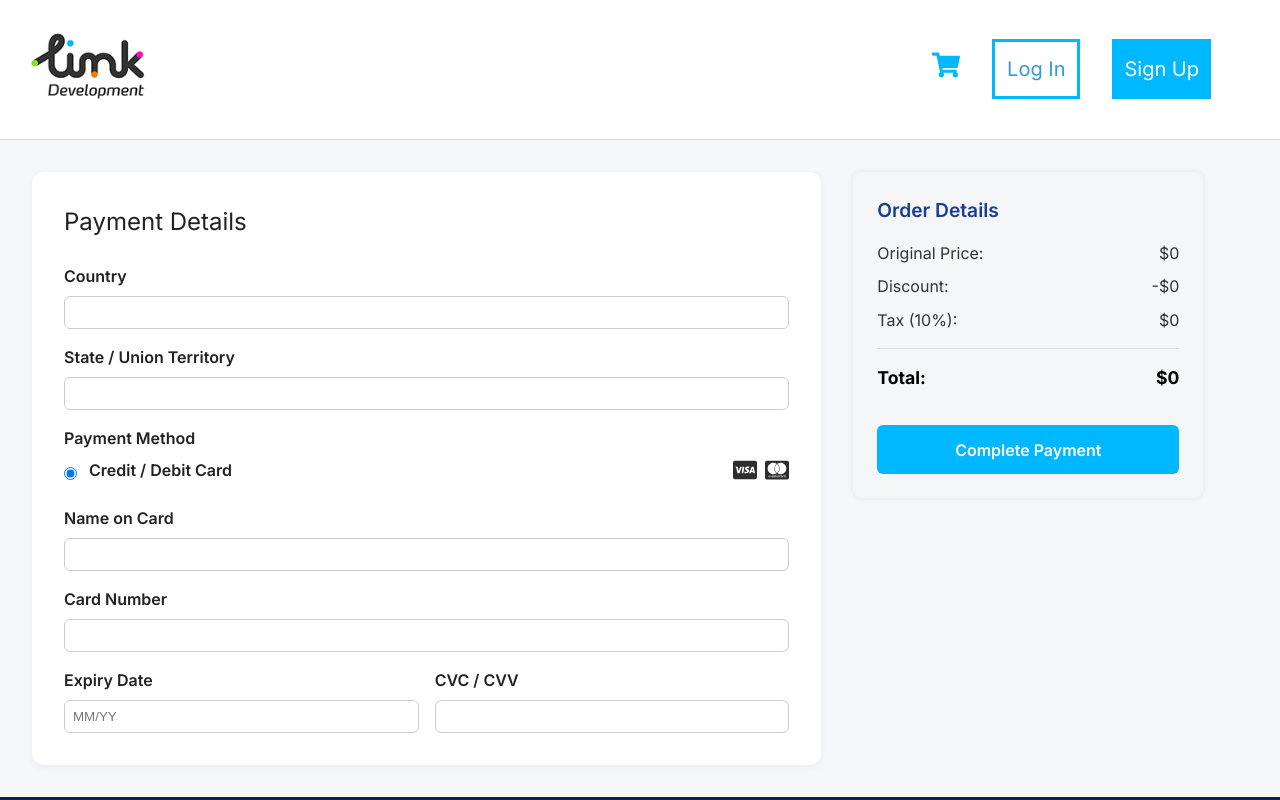
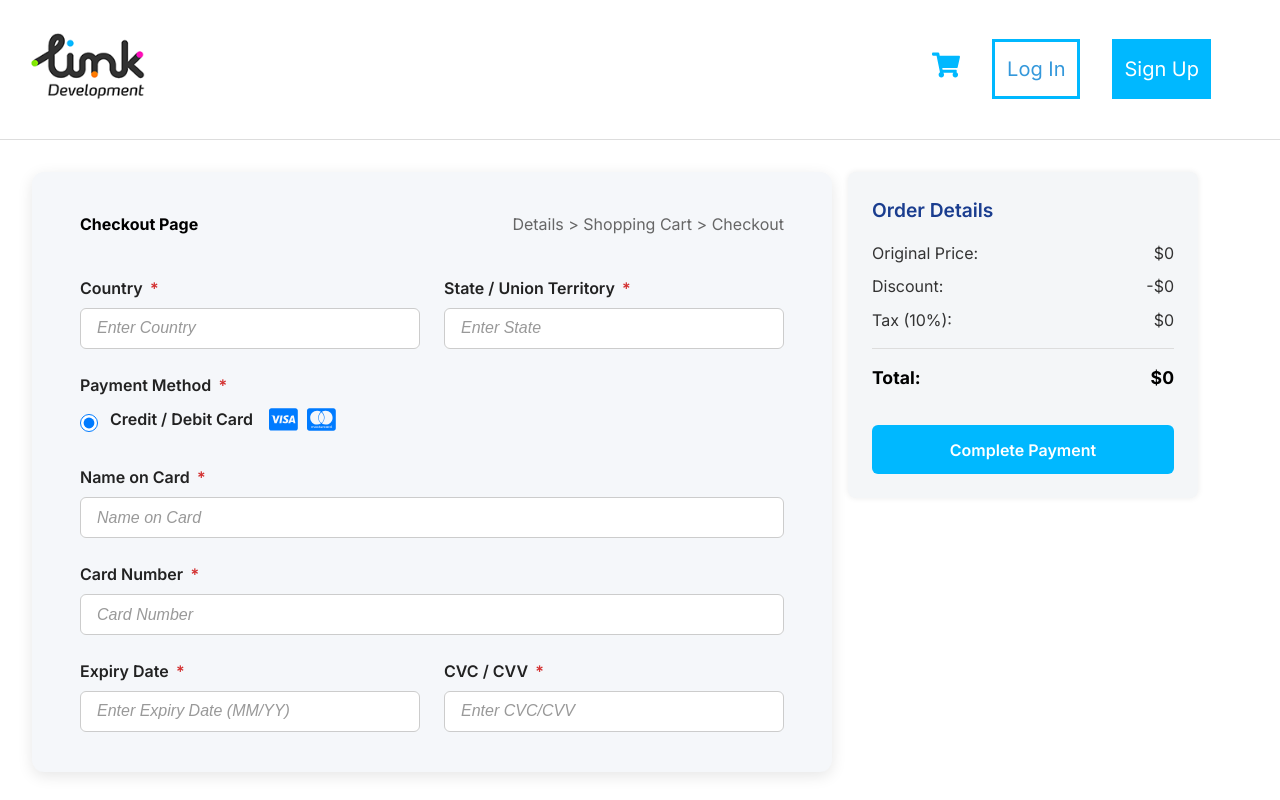
Before and after one commit to YousefKorayem/link-ecommerce-platform-workshop, a React (Vite) app: page /checkout in a window 1280 px wide. Shown: the top 800 px of the page. Built offline with nearby package versions, Linux system fonts and the light colour scheme.

Commit message:
finalized checkout styles

```diff
--- a/src/components/CheckoutPageBody/CheckoutPageBody.scss
+++ b/src/components/CheckoutPageBody/CheckoutPageBody.scss
@@ -1,10 +1,17 @@
 .checkout-page-body {
   display: flex;
   flex-wrap: wrap;
-  gap: 2rem;
   padding: 2rem;
-  background-color: #f5f7fa;
+  // background-color: #f5f7fa;
   min-height: 80vh;
+  max-width: 1400px;        // limit width to contain children nicely
+  margin: 0 auto;          // center the container itself horizontally
+  gap: 1rem;               // smaller gap between children
+  justify-content: center; // center children horizontally
+
+  & > * {
+    margin: 0;             // remove previous margins to reduce space
+  }
 
   .checkout-left {
     flex: 2;
@@ -22,6 +29,7 @@
     .checkout-left,
     .checkout-right {
       width: 100%;
+      min-width: unset;
     }
   }
 }
--- a/src/components/PaymentDetailsForm/PaymentDetailsForm.jsx
+++ b/src/components/PaymentDetailsForm/PaymentDetailsForm.jsx
@@ -4,21 +4,44 @@ import { FaCcVisa, FaCcMastercard } from 'react-icons/fa';
 
 const PaymentDetailsForm = () => {
   return (
+    <div className="payment-details-form-wrapper">
+      <div className="header-row">
+        <h1 className="page-title">Checkout Page</h1>
+        <p className="breadcrumb">Details &gt; Shopping Cart &gt; Checkout</p>
+      </div>
+
       <div className="payment-details-form">
-      <h2>Payment Details</h2>
         <form>
+          <div className="form-row">
             <div className="form-group">
-          <label htmlFor="country">Country</label>
-          <input type="text" id="country" name="country" />
+              <label htmlFor="country">
+                Country <span className="required">*</span>
+              </label>
+              <input
+                type="text"
+                id="country"
+                name="country"
+                placeholder="Enter Country"
+              />
             </div>
 
             <div className="form-group">
-          <label htmlFor="state">State / Union Territory</label>
-          <input type="text" id="state" name="state" />
+              <label htmlFor="state">
+                State / Union Territory <span className="required">*</span>
+              </label>
+              <input
+                type="text"
+                id="state"
+                name="state"
+                placeholder="Enter State"
+              />
+            </div>
           </div>
 
           <div className="form-group">
-          <label>Payment Method</label>
+            <label>
+              Payment Method <span className="required">*</span>
+            </label>
             <div className="radio-option">
               <input type="radio" id="card" name="paymentMethod" checked readOnly />
               <label htmlFor="card">
@@ -32,26 +55,55 @@ const PaymentDetailsForm = () => {
           </div>
 
           <div className="form-group">
-          <label htmlFor="nameOnCard">Name on Card</label>
-          <input type="text" id="nameOnCard" name="nameOnCard" />
+            <label htmlFor="nameOnCard">
+              Name on Card <span className="required">*</span>
+            </label>
+            <input
+              type="text"
+              id="nameOnCard"
+              name="nameOnCard"
+              placeholder="Name on Card"
+            />
           </div>
 
           <div className="form-group">
-          <label htmlFor="cardNumber">Card Number</label>
-          <input type="text" id="cardNumber" name="cardNumber" />
+            <label htmlFor="cardNumber">
+              Card Number <span className="required">*</span>
+            </label>
+            <input
+              type="text"
+              id="cardNumber"
+              name="cardNumber"
+              placeholder="Card Number"
+            />
           </div>
 
           <div className="form-row">
             <div className="form-group">
-            <label htmlFor="expiry">Expiry Date</label>
-            <input type="text" id="expiry" name="expiry" placeholder="MM/YY" />
+              <label htmlFor="expiry">
+                Expiry Date <span className="required">*</span>
+              </label>
+              <input
+                type="text"
+                id="expiry"
+                name="expiry"
+                placeholder="Enter Expiry Date (MM/YY)"
+              />
             </div>
             <div className="form-group">
-            <label htmlFor="cvc">CVC / CVV</label>
-            <input type="text" id="cvc" name="cvc" />
+              <label htmlFor="cvc">
+                CVC / CVV <span className="required">*</span>
+              </label>
+              <input
+                type="text"
+                id="cvc"
+                name="cvc"
+                placeholder="Enter CVC/CVV"
+              />
             </div>
           </div>
         </form>
+      </div>
     </div>
   );
 };
--- a/src/components/PaymentDetailsForm/PaymentDetailsForm.scss
+++ b/src/components/PaymentDetailsForm/PaymentDetailsForm.scss
@@ -1,42 +1,87 @@
+.payment-details-form-wrapper {
+  background-color: #f5f7fa; // soft gray background
+  border-radius: 12px;
+  padding: 2.5rem 3rem;
+  max-width: 900px;
+  box-sizing: border-box;
+  box-shadow: 0 4px 15px rgba(0, 0, 0, 0.1);
+
+  .header-row {
+    display: flex;
+    align-items: baseline;
+    justify-content: space-between;
+    margin-bottom: 2.5rem;
+
+    .page-title {
+      font-weight: 800;
+      color: #000; // solid black
+      margin: 0;
+    }
+
+    .breadcrumb {
+      font-size: 1rem;
+      color: #666;
+      margin: 0;
+      white-space: nowrap;
+
+      @media (max-width: 480px) {
+        font-size: 0.9rem;
+        white-space: normal;
+      }
+    }
+  }
+}
+
 .payment-details-form {
-  background-color: #fff;
-  padding: 2rem;
-  border-radius: 12px;
-  box-shadow: 0 2px 10px rgba(0, 0, 0, 0.05);
-
-  h2 {
-    margin-bottom: 1.5rem;
-    font-size: 1.5rem;
-  }
-
   form {
     display: flex;
     flex-direction: column;
-    gap: 1rem;
+    gap: 1.5rem;
+  }
+
+  .form-row {
+    display: flex;
+    gap: 1.5rem;
+
+    @media (max-width: 600px) {
+      flex-direction: column;
+    }
   }
 
   .form-group {
+    flex: 1;
     display: flex;
     flex-direction: column;
 
     label {
       font-weight: 600;
       margin-bottom: 0.5rem;
+      color: #222;
+
+      .required {
+        color: #d32f2f;
+        margin-left: 0.2rem;
+      }
     }
 
     input[type='text'] {
-      padding: 0.5rem;
-      border: 1px solid #ccc;
+      padding: 0.65rem 1rem;
+      border: 1.5px solid #ccc;
       border-radius: 6px;
-    }
-  }
+      font-size: 1rem;
+      color: #333;
+      transition: border-color 0.3s ease, box-shadow 0.3s ease;
 
-  .form-row {
-    display: flex;
-    gap: 1rem;
+      &::placeholder {
+        color: #999;
+        font-style: italic;
+      }
 
-    .form-group {
-      flex: 1;
+      &:focus {
+        outline: none;
+        border-color: #007bff;
+        box-shadow: 0 0 6px rgba(0, 123, 255, 0.5);
+      }
     }
   }
 
@@ -45,18 +90,39 @@
     align-items: center;
     gap: 0.75rem;
 
+    input[type='radio'] {
+      cursor: pointer;
+      width: 18px;
+      height: 18px;
+      accent-color: #007bff;
+    }
+
     label {
+      cursor: pointer;
       display: flex;
       align-items: center;
-      justify-content: space-between;
-      flex: 1;
+      gap: 0.5rem;
+      font-weight: 600;
+      color: #222;
 
       .card-icons {
         display: flex;
-        gap: 0.5rem;
-        font-size: 1.5rem;
-        color: #2d2d2d;
+        gap: 0.6rem;
+        font-size: 1.8rem;
+        color: #007bff;
+        margin-left: 0.5rem;
       }
     }
   }
 }
+
+/* Responsive tweaks */
+@media (max-width: 600px) {
+  .payment-details-form-wrapper {
+    padding: 1.5rem 1.5rem;
+  }
+
+  .payment-details-form .form-group input[type='text'] {
+    font-size: 0.95rem;
+  }
+}
```
Lines whose indentation alone changed are shown as unchanged.
